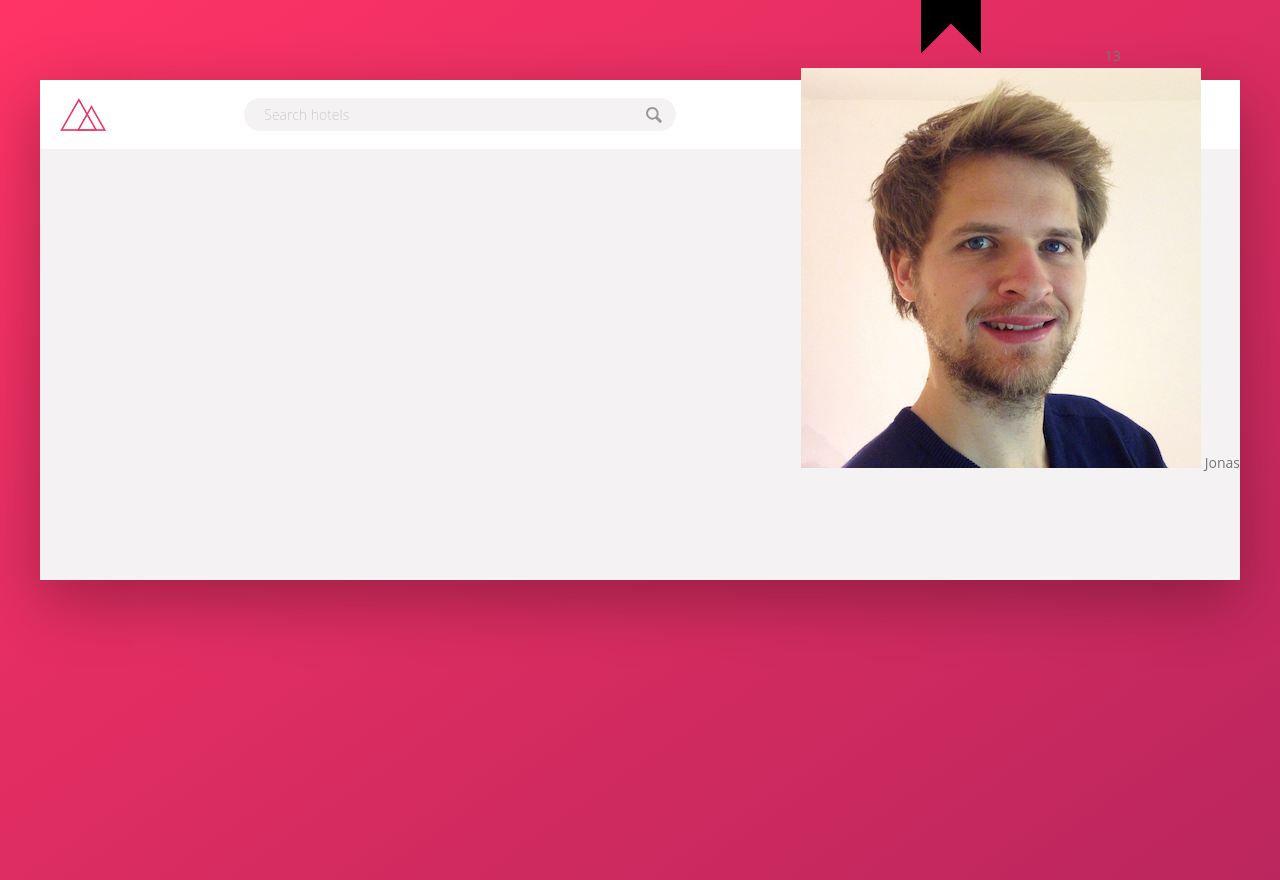
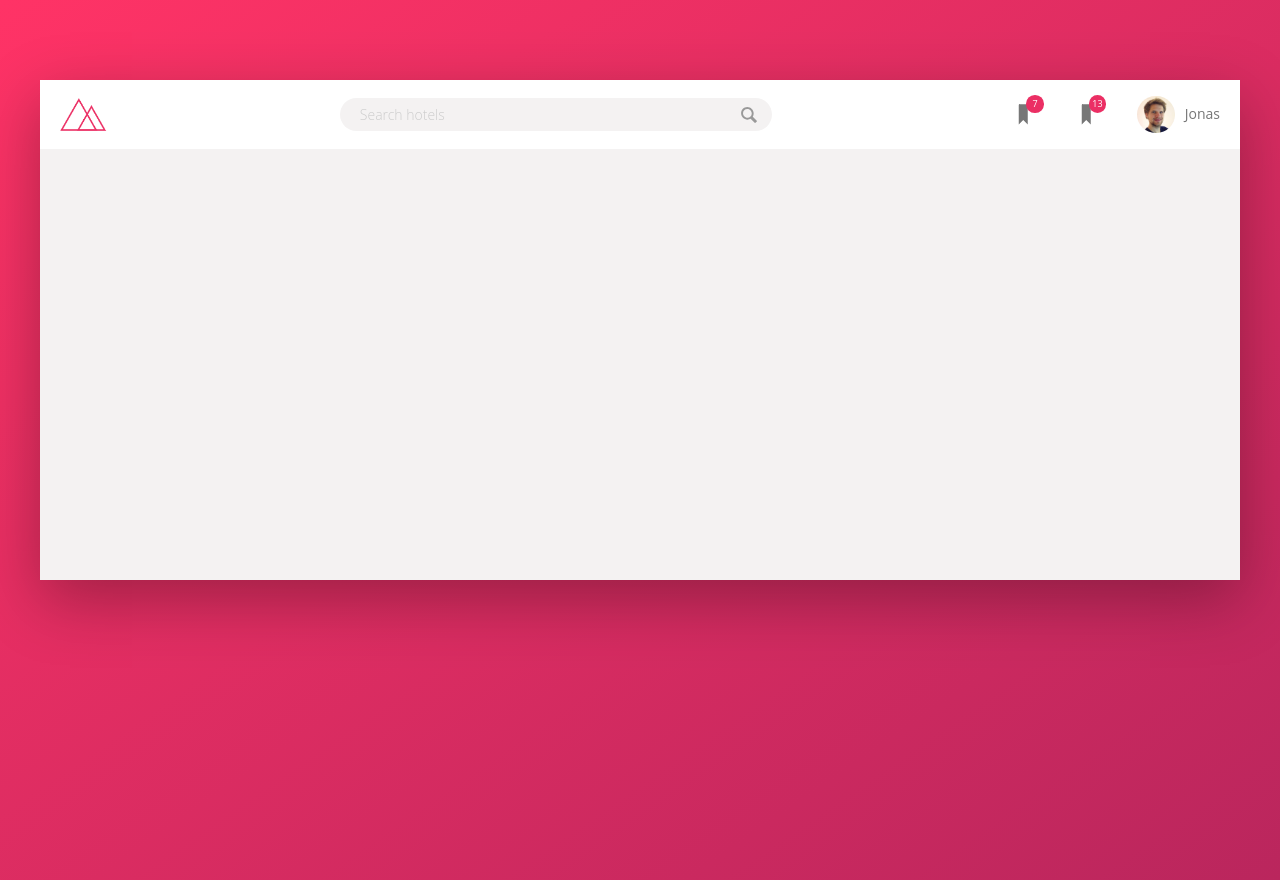
Before and after one commit to nazarepiedady/trillo, a website: page index.html in a window 1280 px wide. Drawn offline with Linux system fonts and the light colour scheme.

Commit message:
Set styles to the user-nav component
Also fix the transition applied to the width of search component

```diff
--- a/assets/styles/sass/components/_search.scss
+++ b/assets/styles/sass/components/_search.scss
@@ -16,7 +16,7 @@
     width: 90%;
     color: inherit;
     font-size: inherit;
-    transition: all .2s;
+    transition: width .2s;
     padding: .7rem 2rem;
     font-family: inherit;
     border-radius: 10rem;
--- a/assets/styles/sass/components/_user-navigation.scss
+++ b/assets/styles/sass/components/_user-navigation.scss
@@ -0,0 +1,53 @@
+.user-nav {
+  align-self: stretch;
+  display: flex;
+  align-items: center;
+
+  &__user,
+  &__icon-box {
+    height: 100%;
+    cursor: pointer;
+    padding: 0 2rem;
+
+    display: flex;
+    align-items: center;
+    transition: all .2s;
+
+    &:hover {
+      background-color: $color-grey--light-2;
+    }
+  }
+
+  &__icon-box {
+    position: relative;
+  }
+
+  &__icon {
+    width: 2.25rem;
+    height: 2.25rem;
+    fill: $color-grey--dark-2;
+  }
+
+  &__notification {
+    color: #fff;
+    width: 1.75rem;
+    height: 1.75rem;
+    font-size: .9rem;
+    border-radius: 50%;
+    background-color: $color-primary;
+
+    top: 1.5rem;
+    right: 1.1rem;
+    position: absolute;
+
+    display: flex;
+    align-items: center;
+    justify-content: center;
+  }
+
+  &__user-photo {
+    height: 3.75rem;
+    border-radius: 50%;
+    margin-right: 1rem;
+  }
+}
```
Also changed, not shown: assets/styles/main.css, 1 other file.
